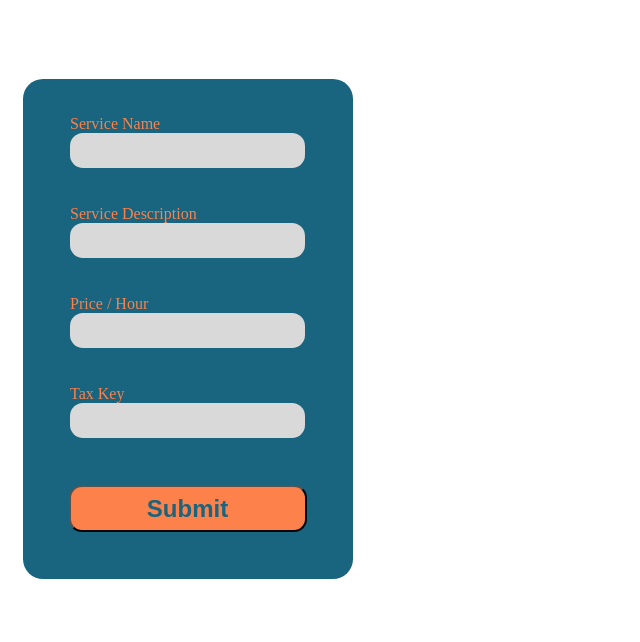
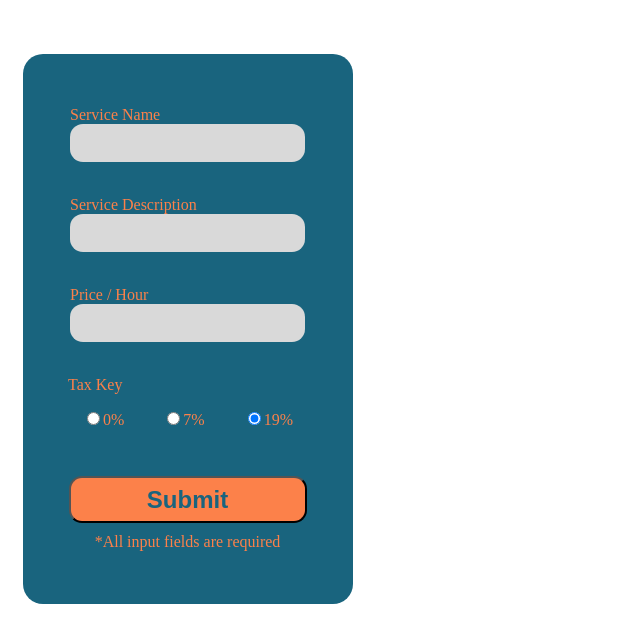
Before and after one commit to tsimvris/capstone-project, a Next.js app: page /create-new-service in a window 1280 px wide. Shown: the top 642 px of the page, without its empty margins (0-640 px from the left). Built offline with nearby package versions, Linux system fonts and the light colour scheme.

Commit message:
added radio button for TaxKey and Hinweis für required input fields

```diff
--- a/src/components/Forms/CreateNewServiceForm.jsx
+++ b/src/components/Forms/CreateNewServiceForm.jsx
@@ -4,6 +4,9 @@ import {useRouter} from 'next/router';
 import {useForm} from 'react-hook-form';
 
 import useServiceStore from '../../hooks/useServiceStore';
+import StyledError from '../errors/styledError';
+import StyledFieldset from '../Forms/StyledComponents/StyledFieldset';
+import StyledHinweis from '../Forms/styledHinweis';
 
 import StyledForm from './StyledComponents/styledForm';
 import StyledWrapper from './StyledComponents/styledFormWrapper';
@@ -56,7 +59,7 @@ export default function CreateNewServiceForm() {
 						render={({messages}) =>
 							messages &&
 							Object.entries(messages).map(([type, message]) => (
-								<p key={type}>{message}</p>
+								<StyledError key={type}>{message}</StyledError>
 							))
 						}
 					/>
@@ -79,7 +82,7 @@ export default function CreateNewServiceForm() {
 						render={({messages}) =>
 							messages &&
 							Object.entries(messages).map(([type, message]) => (
-								<p key={type}>{message}</p>
+								<StyledError key={type}>{message}</StyledError>
 							))
 						}
 					/>
@@ -87,16 +90,20 @@ export default function CreateNewServiceForm() {
 				<StyledLabel>
 					Price / Hour
 					<StyledInput
-						type="number"
+						type="text"
 						{...register('servicePricePerHour', {
-							required: true,
+							required: {value: true, message: 'This is required.'},
 							maxLength: {
 								value: 4,
-								message: 'This input exceed the maximal length.',
+								message: 'This Input can be maximum 4 characters long.',
 							},
 							minLength: {
 								value: 1,
-								message: 'This input requires at least 1 number.',
+								message: 'This input requires at least 1 character.',
+							},
+							pattern: {
+								value: '[0-9]+([.,][0-9]+)?',
+								message: 'This input is number only.',
 							},
 						})}
 					/>
@@ -106,40 +113,36 @@ export default function CreateNewServiceForm() {
 						render={({messages}) =>
 							messages &&
 							Object.entries(messages).map(([type, message]) => (
-								<p key={type}>{message}</p>
+								<StyledError key={type}>{message}</StyledError>
 							))
 						}
 					/>
 				</StyledLabel>
 				<StyledLabel>
 					Tax Key
-					<StyledInput
-						type="number"
-						{...register('taxKey', {
-							required: {value: true, message: 'This is required.'},
-							minLength: {
-								value: 1,
-								message: 'Please enter a valid Tax Key(7 or 19 %).',
-							},
-							maxLength: {
-								value: 2,
-								message: 'This input exceeds the maximal length.',
-							},
-						})}
-					/>
-					<ErrorMessage
-						errors={errors}
-						name="taxKey"
-						render={({messages}) =>
-							messages &&
-							Object.entries(messages).map(([type, message]) => (
-								<p key={type}>{message}</p>
-							))
-						}
-					/>
+					<StyledFieldset>
+						<label>
+							<input value="0%" name="taxKey" type="radio" {...register('taxKey')} />
+							0%
+						</label>
+						<label>
+							<input value="7%" name="taxKey" type="radio" {...register('taxKey')} />
+							7%
+						</label>
+						<label>
+							<input
+								name="taxKey"
+								type="radio"
+								value="19%"
+								checked
+								{...register('taxKey')}
+							/>
+							19%
+						</label>
+					</StyledFieldset>
 				</StyledLabel>
-
 				<StyledSubmitButton type="submit">Submit</StyledSubmitButton>
+				<StyledHinweis>*All input fields are required</StyledHinweis>
 			</StyledForm>
 		</StyledWrapper>
 	);
--- /dev/null
+++ b/src/components/Forms/StyledComponents/StyledFieldset.jsx
@@ -0,0 +1,12 @@
+import styled from 'styled-components';
+
+const StyledFieldset = styled.fieldset`
+	display: flex;
+	align-items: center;
+	justify-content: space-between;
+	width: 235px;
+	height: 55px;
+	border: none;
+`;
+
+export default StyledFieldset;
--- a/src/components/Forms/StyledComponents/styledForm.jsx
+++ b/src/components/Forms/StyledComponents/styledForm.jsx
@@ -6,7 +6,7 @@ const StyledForm = styled.form`
 	align-items: center;
 	justify-content: center;
 	width: 330px;
-	height: 500px;
+	height: 550px;
 	margin-bottom: 10px;
 	padding: 10px;
 	border-radius: 20px;
--- a/src/components/Forms/StyledComponents/styledInput.jsx
+++ b/src/components/Forms/StyledComponents/styledInput.jsx
@@ -11,6 +11,7 @@ const StyledInput = styled.input`
 	border: none;
 	border-radius: 13px;
 	background-color: #d9d9d9;
+	font-size: 1rem;
 `;
 
 export default StyledInput;
--- /dev/null
+++ b/src/components/Forms/styledHinweis.jsx
@@ -0,0 +1,7 @@
+import styled from 'styled-components';
+
+const StyledHinweis = styled.label`
+	color: #fc814a;
+`;
+
+export default StyledHinweis;
```
Also changed, not shown: src/components/Forms/CreateNewClientForm.jsx (+11 -1 lines).
